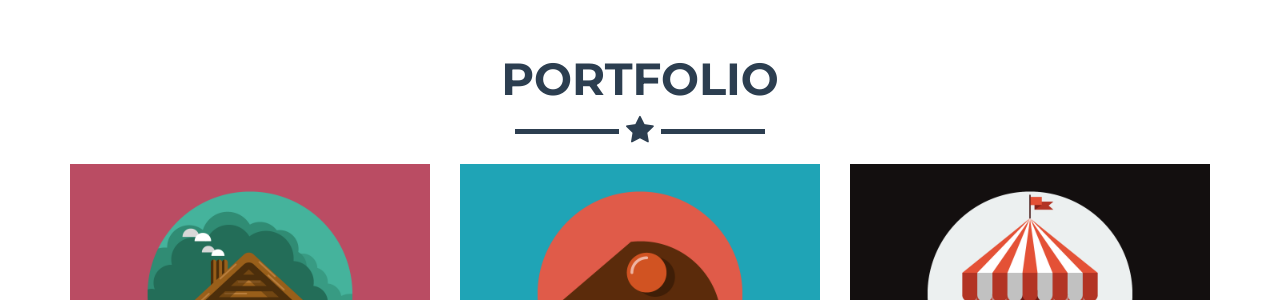
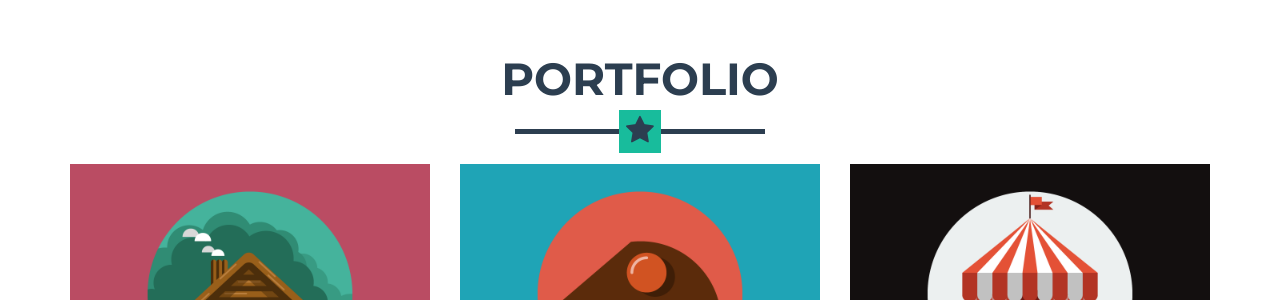
Before and after one commit to Celso-Cercado-Jr/new-app, a Jekyll site: the page built from index.html, in a window 1280 px wide and 1400 px high, scrolled down 611 px. Shown: the part 150-450 px from the top of the window. Built offline with Jekyll 4.4.1, drawn with Linux system fonts in a browser that asks for light colours.

Commit message:
added new

```diff
--- a/_includes/contact.html
+++ b/_includes/contact.html
@@ -8,7 +8,6 @@
             </div>
             <div class="col-lg-8 col-lg-offset-2 text-center">
                 <span>Get in touch </span>
-
                 <span>
                   <a href="mailto:brittany.chiang@gmail.com" target="_blank" class="highlight-link">brittany.chiang@gmail.com</a>
                 </span>
--- a/_includes/css/main.css
+++ b/_includes/css/main.css
@@ -73,7 +73,7 @@
 
 hr.star-primary:after {
     color: #{{ site.color.secondary }};
-    background-color: #fff;
+    background-color: #{{ site.color.primary }};
 }
 
 .img-centered {
@@ -416,7 +416,7 @@
     right: 25px;
     width: 75px;
     height: 75px;
-    background-color: transparent;
+    background-color: #{{ site.color.secondary }};
     cursor: pointer;
 }
 
```
